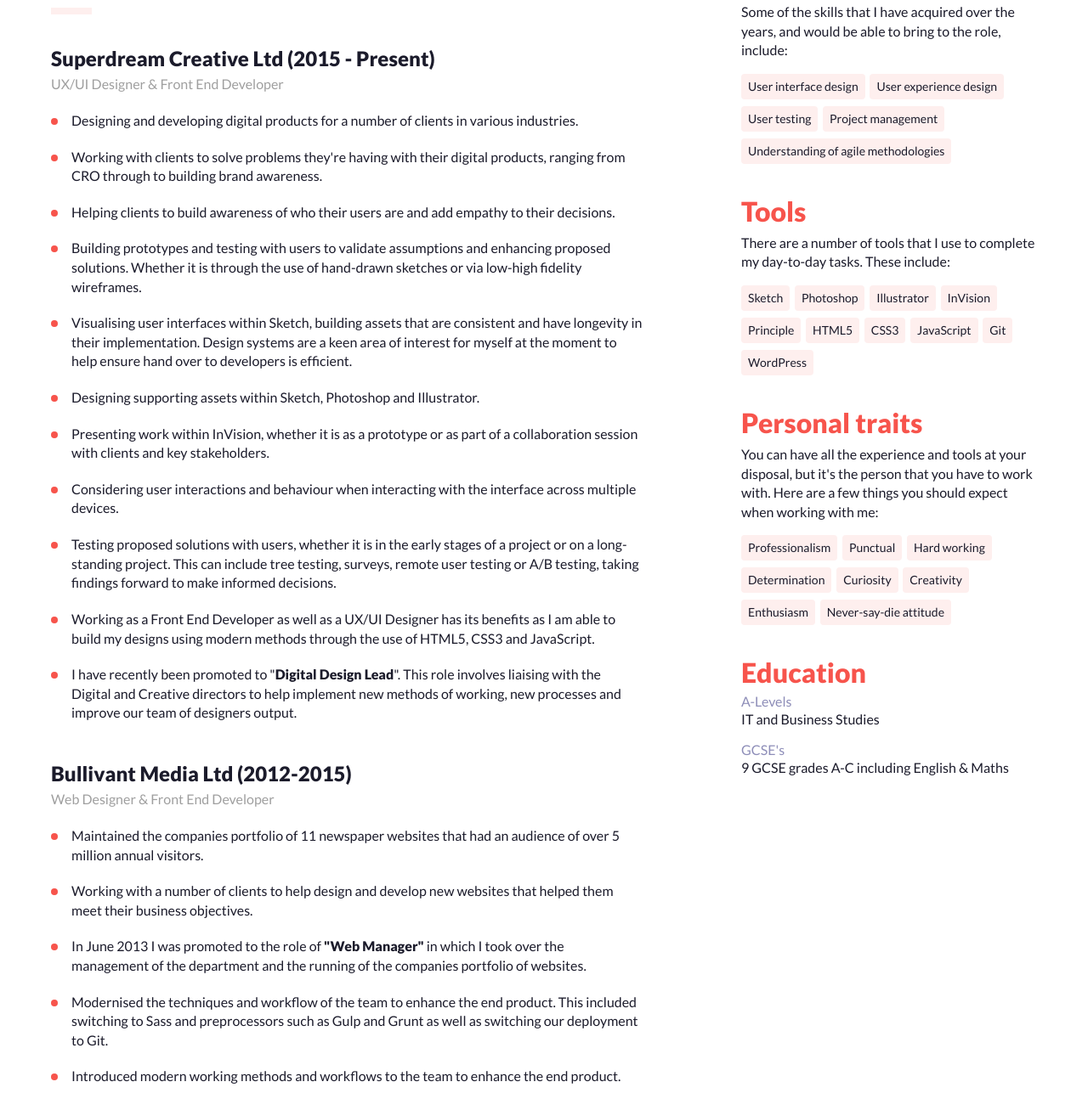
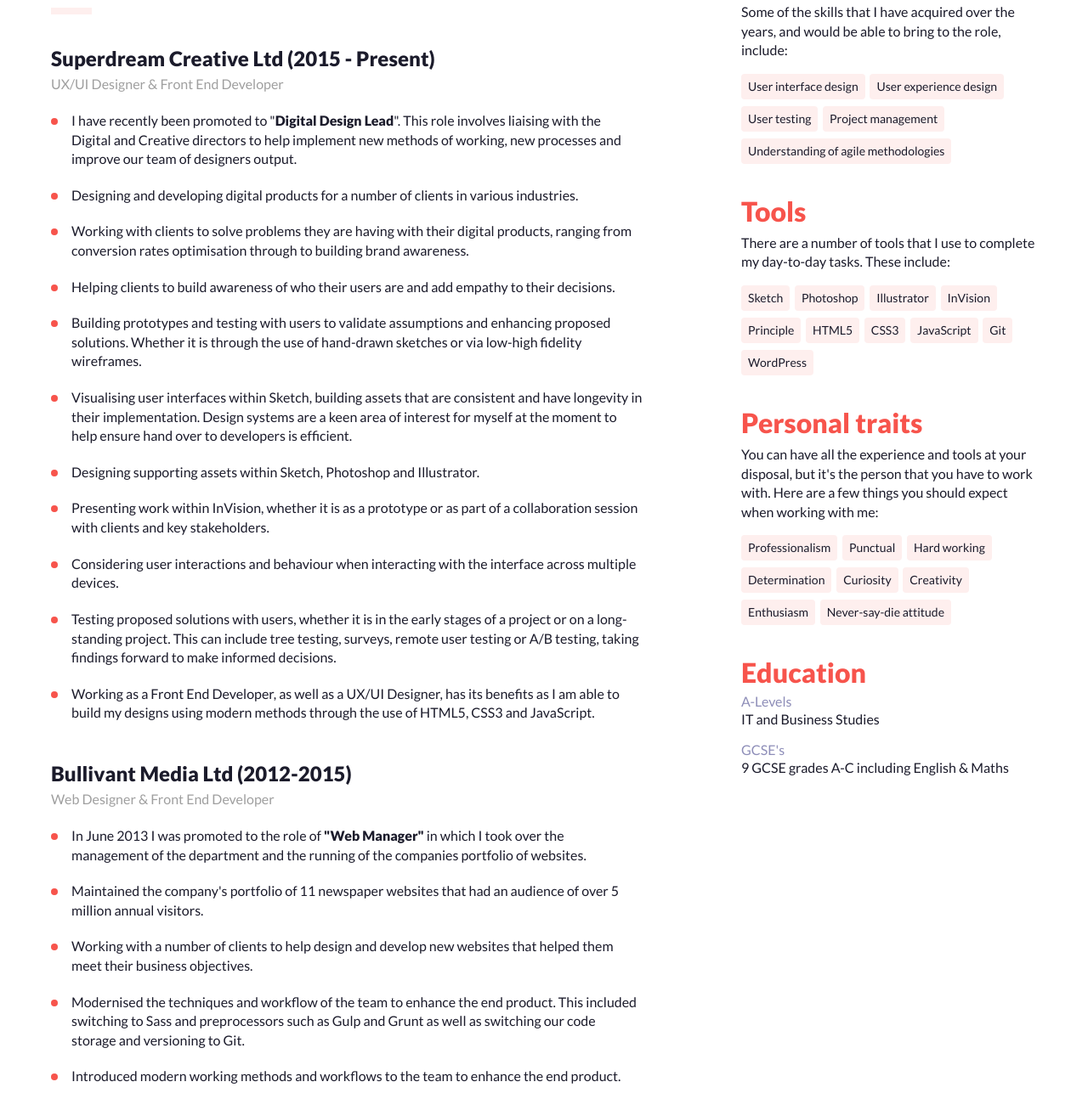
Before and after one commit to jordansimpson/cv.jordansimpson.co.uk, a website: page index.html in a window 1280 px wide. Shown: the part 1093-2400 px from the top of the page at 85% size. Drawn offline with Linux system fonts and the light colour scheme.

Commit message:
amended content

```diff
--- a/index.html
+++ b/index.html
@@ -46,8 +46,9 @@
 									<h4>Superdream Creative Ltd <span class="job__period">(2015 - Present)</span></h4>
 									<div class="job__role">UX/UI Designer &amp; Front End Developer</div>
 									<ul class="list--circle">
+										<li>I have recently been promoted to "<strong>Digital Design Lead</strong>". This role involves liaising with the Digital and Creative directors to help implement new methods of working, new processes and improve our team of designers output.</li>
 										<li>Designing and developing digital products for a number of clients in various industries.</li>
-										<li>Working with clients to solve problems they're having with their digital products, ranging from CRO through to building brand awareness.</li>
+										<li>Working with clients to solve problems they are having with their digital products, ranging from conversion rates optimisation through to building brand awareness.</li>
 										<li>Helping clients to build awareness of who their users are and add empathy to their decisions.</li>
 										<li>Building prototypes and testing with users to validate assumptions and enhancing proposed solutions. Whether it is through the use of hand-drawn sketches or via low-high fidelity wireframes.</li>
 										<li>Visualising user interfaces within Sketch, building assets that are consistent and have longevity in their implementation. Design systems are a keen area of interest for myself at the moment to help ensure hand over to developers is efficient.</li>
@@ -55,18 +56,17 @@
 										<li>Presenting work within InVision, whether it is as a prototype or as part of a collaboration session with clients and key stakeholders.</li>
 										<li>Considering user interactions and behaviour when interacting with the interface across multiple devices.</li>
 										<li>Testing proposed solutions with users, whether it is in the early stages of a project or on a long-standing project. This can include tree testing, surveys, remote user testing or A/B testing, taking findings forward to make informed decisions.</li>
-										<li>Working as a Front End Developer as well as a UX/UI Designer has its benefits as I am able to build my designs using modern methods through the use of HTML5, CSS3 and JavaScript.</li>
-										<li>I have recently been promoted to "<strong>Digital Design Lead</strong>". This role involves liaising with the Digital and Creative directors to help implement new methods of working, new processes and improve our team of designers output.</li>
+										<li>Working as a Front End Developer, as well as a UX/UI Designer, has its benefits as I am able to build my designs using modern methods through the use of HTML5, CSS3 and JavaScript.</li>
 									</ul>
 								</li>
 								<li class="experience__list--item">
 									<h4>Bullivant Media Ltd <span class="job__period">(2012-2015)</span></h4>
 									<div class="job__role">Web Designer &amp; Front End Developer</div>
 									<ul class="list--circle">
-										<li>Maintained the companies portfolio of 11 newspaper websites that had an audience of over 5 million annual visitors.</li>
+										<li>In June 2013 I was promoted to the role of <strong>"Web Manager"</strong> in which I took over the management of the department and the running of the companies portfolio of websites.</li>
+										<li>Maintained the company's portfolio of 11 newspaper websites that had an audience of over 5 million annual visitors.</li>
 										<li>Working with a number of clients to help design and develop new websites that helped them meet their business objectives.</li>
-										<li>In June 2013 I was promoted to the role of <strong>"Web Manager"</strong> in which I took over the management of the department and the running of the companies portfolio of websites.</li>
-										<li>Modernised the techniques and workflow of the team to enhance the end product. This included switching to Sass and preprocessors such as Gulp and Grunt as well as switching our deployment to Git.</li>
+										<li>Modernised the techniques and workflow of the team to enhance the end product. This included switching to Sass and preprocessors such as Gulp and Grunt as well as switching our code storage and versioning to Git.</li>
 										<li>Introduced modern working methods and workflows to the team to enhance the end product.</li>
 									</ul>
 								</li>
@@ -74,8 +74,8 @@
 									<h4>Arrow Vale High School <span class="job__period">(2009-2012)</span></h4>
 									<div class="job__role">Marketing Assistant/IT Support</div>
 									<ul class="list--circle">
-										<li>Designed marketing material for the school to help promote what it had to offer to students and parents such as prospectuses, adverts, letterheads, business cards and promotional videos</li>
-										<li>Maintained the school's website and student portals</li>
+										<li>Designed marketing material for the school to help promote what it had to offer to students and parents such as prospectuses, adverts, letterheads, business cards and promotional videos.</li>
+										<li>Maintained the school's website and student portals.</li>
 									</ul>
 								</li>
 							</ul>
```
